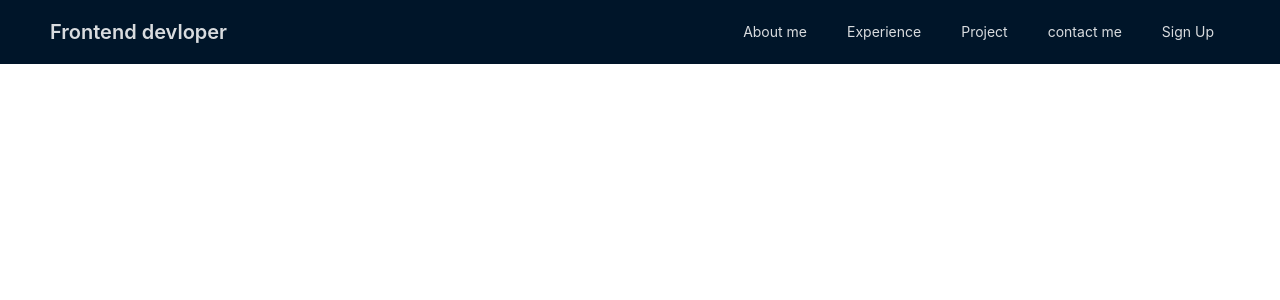
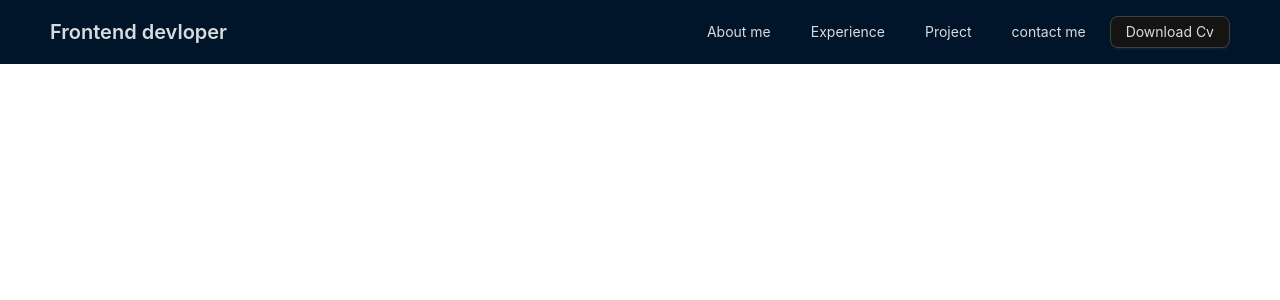
Before and after one commit to Talalilyas1208/My-Portfolio, a React (Create React App) app in the folder my-react-app/: page / in a window 1280 px wide. Shown: the top 300 px of the page. Built offline with nearby package versions, Linux system fonts and the light colour scheme.

Commit message:
improvements : in coee

```diff
--- a/my-react-app/src/Mainpage.js
+++ b/my-react-app/src/Mainpage.js
@@ -1,13 +1,13 @@
-import { Layout, Button, Typography, Row, Col, Space } from "antd";
+import { Layout, Button, Typography, Row, Col, Space, Card, Input } from "antd";
 
-const { Header } = Layout;
+const { Header, Content, Footer } = Layout;
 const { Title } = Typography;
 
 export default function AppHeader() {
   return (
+    <Layout>
       <Header>
         <Row justify="space-between" align="middle">
-
           <Col>
             <Title level={4} style={{ color: "inherit", margin: 0 }}>
               Frontend devloper
@@ -15,14 +15,22 @@ export default function AppHeader() {
           </Col>
           <Col>
             <Space>
-            <Button  type="text">About me</Button>
-             <Button  type="text">Experience</Button>
-              <Button  type="text">Project</Button>
-               <Button  type="text">contact me</Button>
-            <Button  type="text">Sign Up</Button>
+              <Button type="text">About me</Button>
+              <Button type="text">Experience</Button>
+              <Button type="text">Project</Button>
+              <Button type="text">contact me</Button>
+              <Button>Download Cv</Button>
             </Space>
           </Col>
         </Row>
       </Header>
+
+      <Content>
+        <Space
+          direction="vertical"
+          style={{ width: "100%", padding: 24 }}
+        ></Space>
+      </Content>
+    </Layout>
   );
 }
```
Lines whose indentation alone changed are shown as unchanged.
